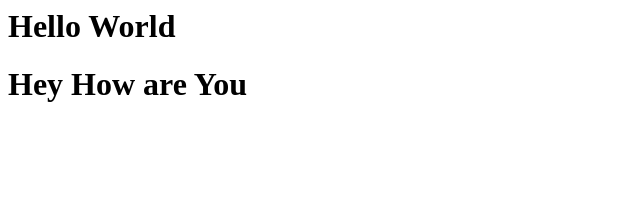
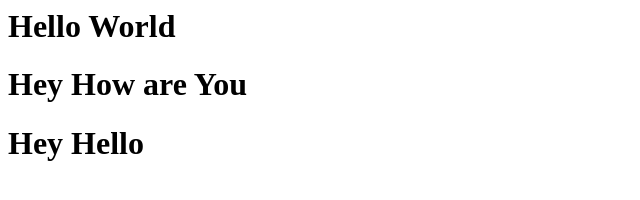
Before and after one commit to RockerTuhin/firstclass, a plain HTML site: page index.html in a window 1280 px wide. Shown: the whole page, without its empty margins (0-640 px from the left). Drawn offline with Linux system fonts and the light colour scheme.

Commit message:
Update index.html

```diff
--- a/index.html
+++ b/index.html
@@ -1,2 +1,3 @@
 <h1>Hello World</h1>
 <h1>Hey How are You</h1>
+<h1>Hey Hello</h1>
```
